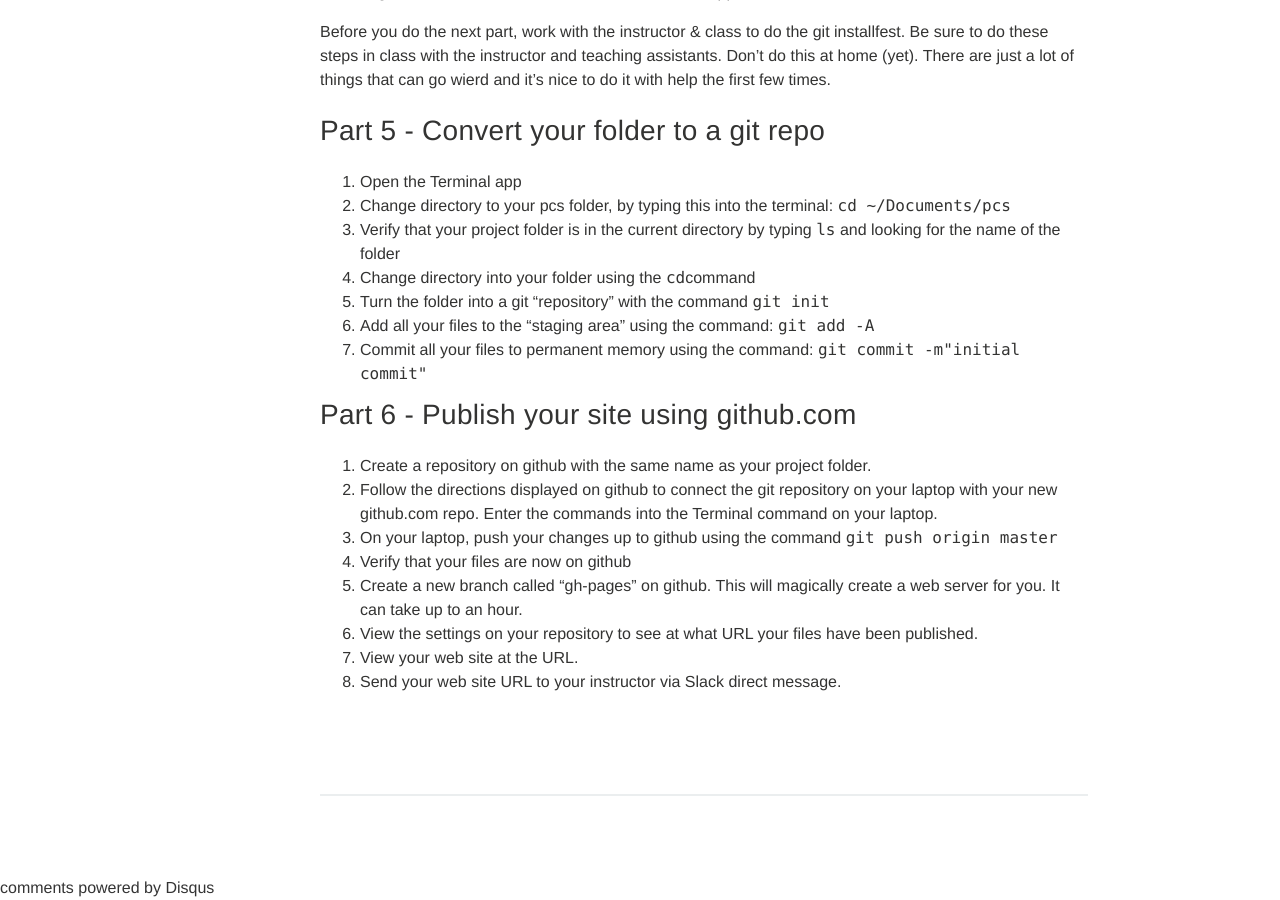
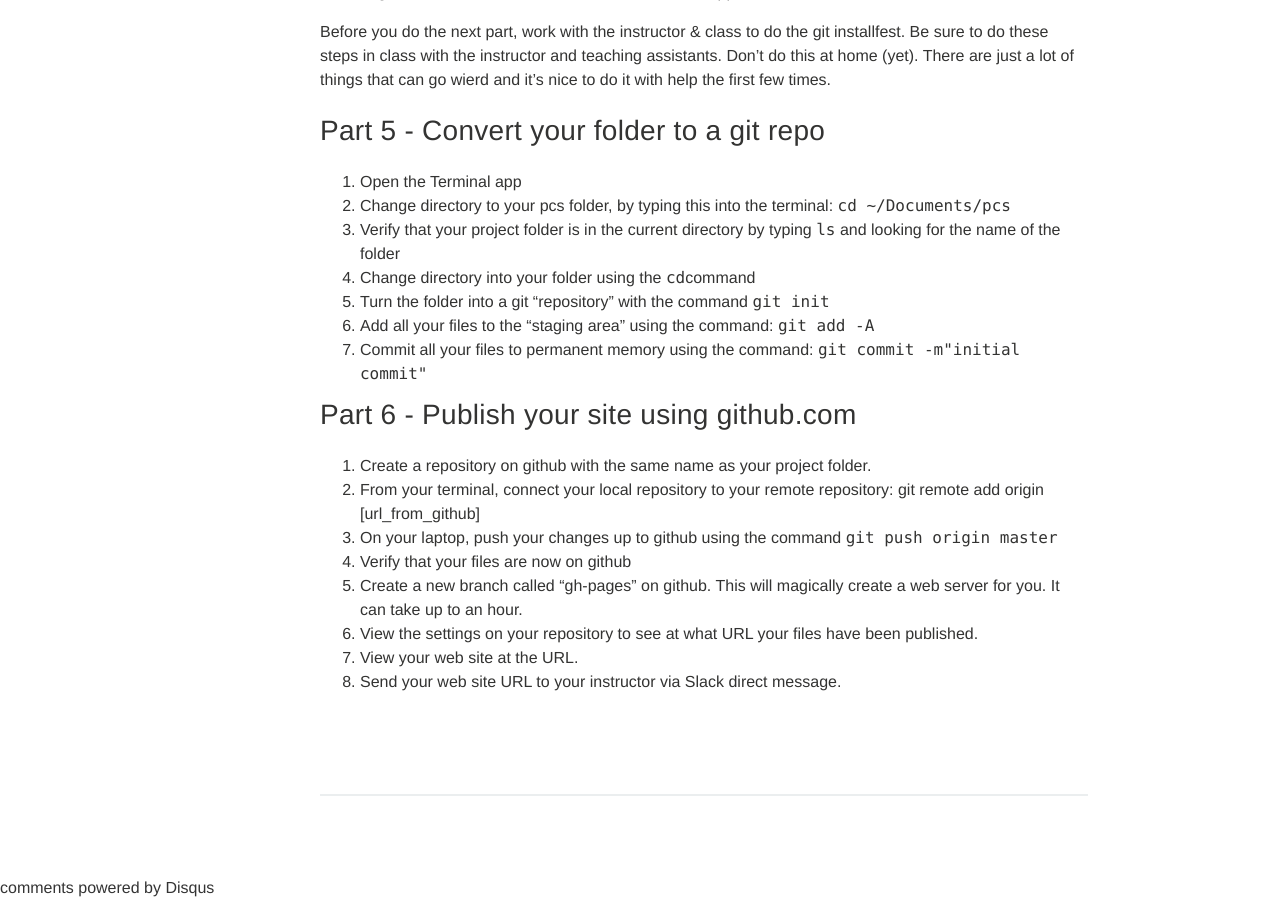
Before and after one commit to portlandcodeschool/primer, a Jekyll site: the page built from _posts/assignments/2015-03-03-01-creating-your-first-website.md, in a window 1280 px wide and 900 px high, scrolled down 2590 px. Built offline with Jekyll 4.4.1, drawn with Linux system fonts in a browser that asks for light colours; nearby versions of some CDN libraries; comment, search, counter and statistics services are not loaded.

Commit message:
clarified directions

```diff
--- a/_posts/assignments/2015-03-03-01-creating-your-first-website.md
+++ b/_posts/assignments/2015-03-03-01-creating-your-first-website.md
@@ -98,7 +98,7 @@ Part 5 - Convert your folder to a git repo
 Part 6 - Publish your site using github.com
 --------------------------------------------
 0. Create a repository on github with the same name as your project folder.
-0. Follow the directions displayed on github to connect the git repository on your laptop with your new github.com repo. Enter the commands into the Terminal command on your laptop.
+0. From your terminal, connect your local repository to your remote repository: git remote add origin [url_from_github]
 0. On your laptop, push your changes up to github using the command <kbd>git push origin master<kbd>
 0. Verify that your files are now on github
 0. Create a new branch called "gh-pages" on github. This will magically create a web server for you. It can take up to an hour.
```
